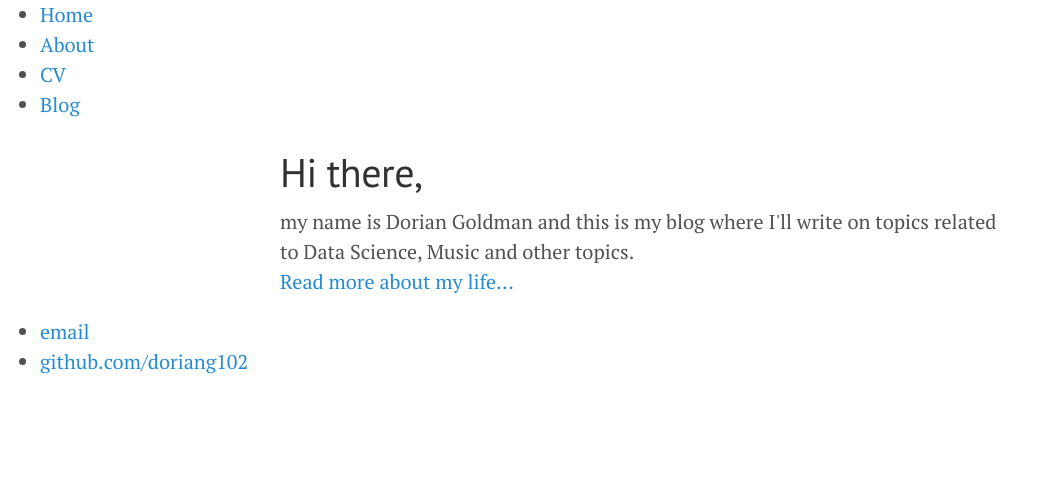
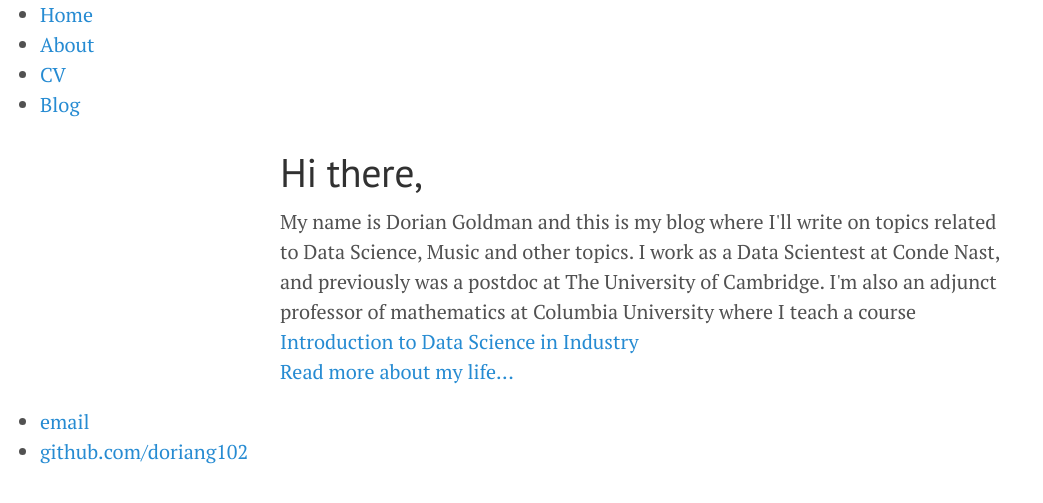
Before and after one commit to doriang102/doriang102.github.io, a Jekyll site: the page built from index.html, in a window 1280 px wide. Shown: the top 503 px of the page, without its empty margins (0-1043 px from the left). Built offline with Jekyll 4.4.1, drawn with Linux system fonts in a browser that asks for light colours.

Commit message:
Update index.html

```diff
--- a/index.html
+++ b/index.html
@@ -3,6 +3,9 @@ layout: default
 title: Data Science - Theory and Practice
 ---
 <div class="blurb">
-	<h1>Hi there, </h1>my name is Dorian Goldman and this is my blog where I'll write on topics related to Data Science, Music and other topics.
+	<h1>Hi there, </h1>My name is Dorian Goldman and this is my blog where I'll write on topics related to Data Science, Music and other topics.
+
+	I work as a Data Scientest at Conde Nast, and previously was a postdoc at The University of Cambridge. I'm also an adjunct professor of mathematics
+	at Columbia University where I teach a course <a href="https://github.com/Columbia-Intro-Data-Science/APMAE4990-">Introduction to Data Science in Industry </a>
 	<p><a href="/about">Read more about my life...</a></p>
 </div><!-- /.blurb -->
```
